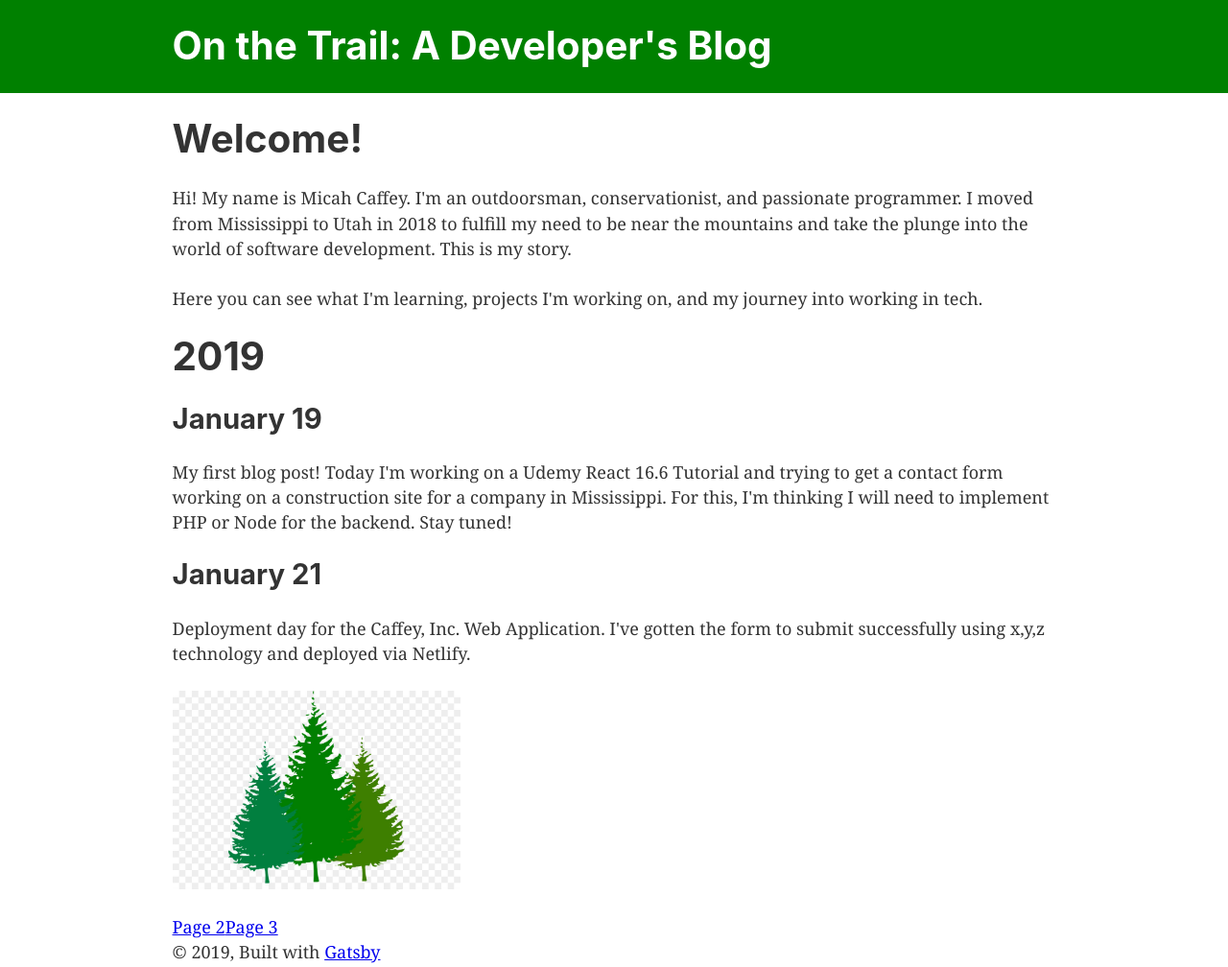
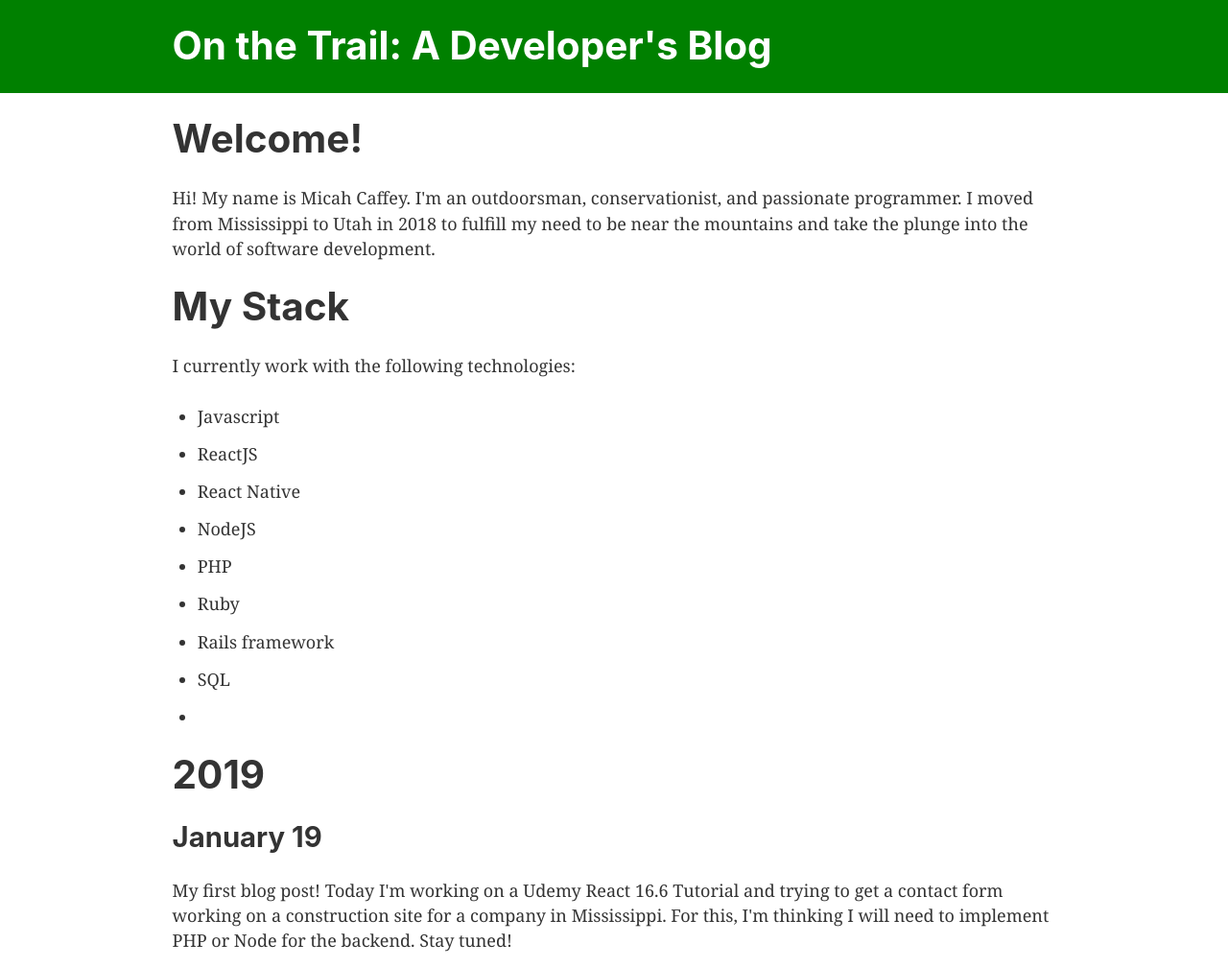
Before and after one commit to mrcaffey/onthetrail-blog, a Gatsby site: page / in a window 1280 px wide. Shown: the top 1008 px of the page at 96% size. Built offline with nearby package versions, Linux system fonts and the light colour scheme; Gatsby itself is replaced by a stand-in of ours.

Commit message:
added stack to homepage

```diff
--- a/src/pages/index.js
+++ b/src/pages/index.js
@@ -11,8 +11,20 @@ const IndexPage = () => (
     <h1>Welcome!</h1>
     <p>Hi! My name is Micah Caffey. I'm an outdoorsman, conservationist, and passionate programmer.
     I moved from Mississippi to Utah in 2018 to fulfill my need to be near the mountains and take the
-    plunge into the world of software development. This is my story.</p>
-    <p>Here you can see what I'm learning, projects I'm working on, and my journey into working in tech.</p>
+    plunge into the world of software development.</p>
+    <h1>My Stack</h1>
+    <p>I currently work with the following technologies:</p>
+    <ul>
+    <li>Javascript</li>
+    <li>ReactJS</li>
+    <li>React Native</li>
+    <li>NodeJS</li>
+    <li>PHP</li>
+    <li>Ruby</li>
+    <li>Rails framework</li>
+    <li>SQL</li>
+    <li></li>
+    </ul>
     <h1>2019</h1>
     <h2>January 19</h2>
     <p>My first blog post! Today I'm working on a Udemy React 16.6 Tutorial
```
